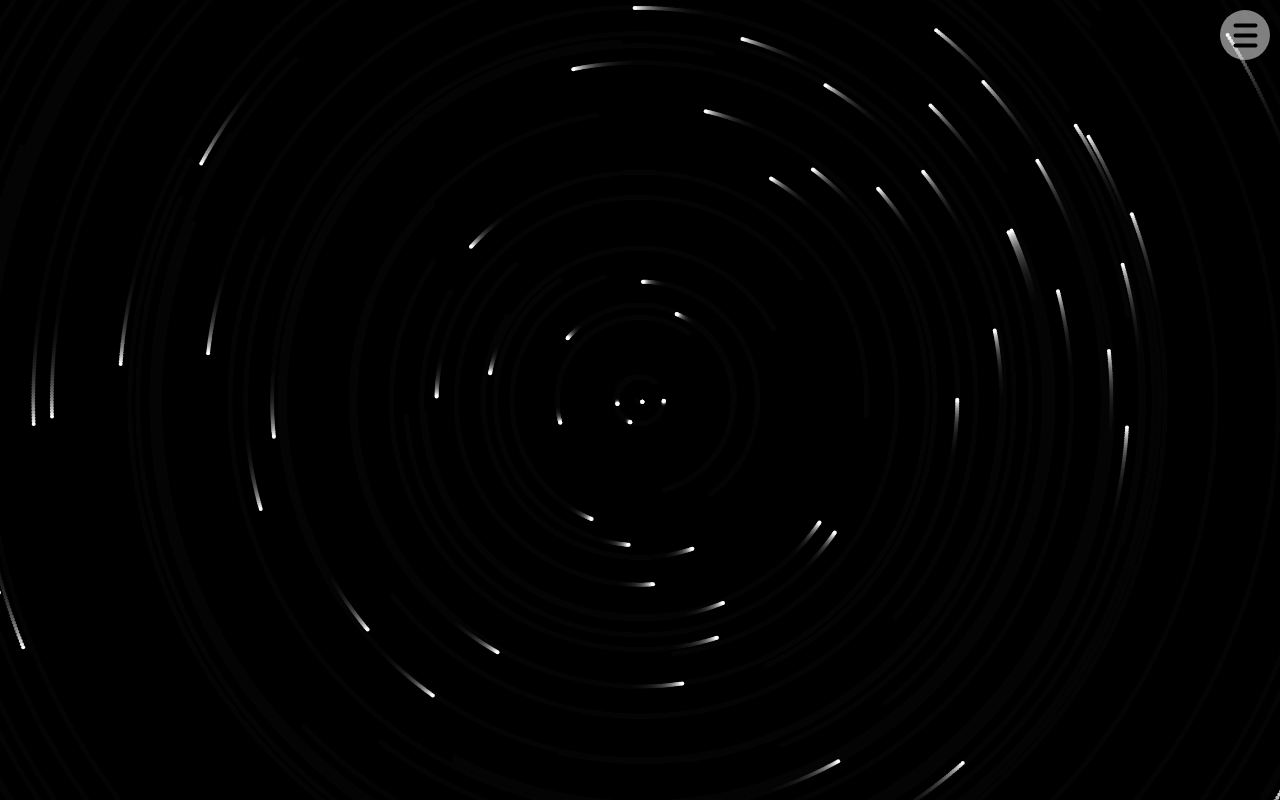
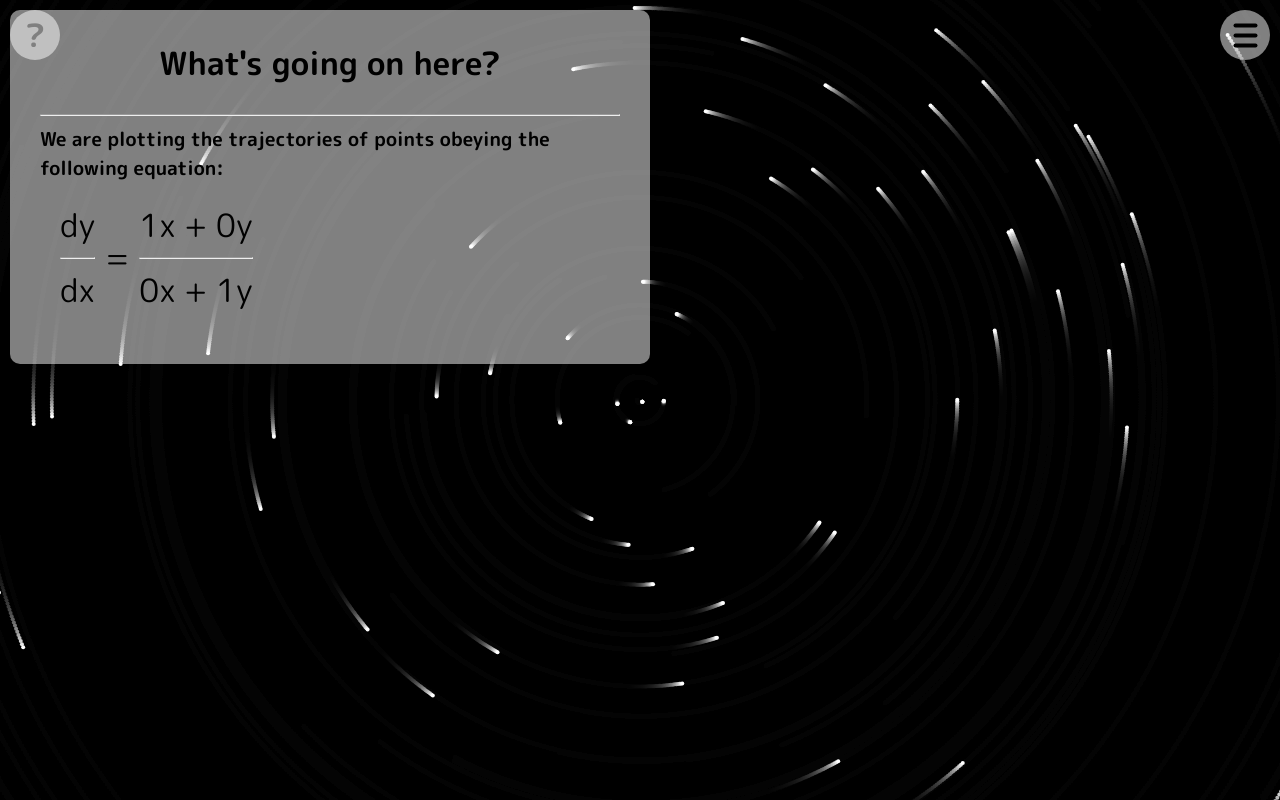
Before and after one commit to garyg-3/differential-equation-plotter, a plain HTML site: page main.html in a window 1280 px wide. Drawn offline with Linux system fonts and the light colour scheme.

Commit message:
Added help menu

```diff
--- /dev/null
+++ b/help.css
@@ -0,0 +1,37 @@
+.help__open {
+    display: grid;
+    position: absolute;
+    top: 10px;
+    left: 10px;
+    font-size: 2rem;
+    font-weight: 800;
+    cursor: pointer;
+    background-color: rgba(255, 255, 255, 0.5);
+    height: 50px;
+    width: 50px;
+    border-radius: 50px;
+    place-items: center;
+    transition: transform .2s ease-out;
+}
+
+.help__open:hover {
+    transform: scale(1.1);
+}
+
+.help {
+    max-width: 50%;
+    box-sizing: border-box;
+    position: absolute;
+    top: 0;
+    left: 0;
+    background-color: rgba(255, 255, 255, 0.5);
+    margin: 10px;
+    border-radius: 10px;
+    padding: 30px;
+    transition: all 1s;
+}
+
+.help__text {
+    font-size: 1.2rem;
+    font-weight: 700;
+}
--- a/main.html
+++ b/main.html
@@ -7,6 +7,7 @@
 	<link rel="stylesheet" type="text/css" href="main.css">
 	<link rel="stylesheet" type="text/css" href="menu.css">
 	<link rel="stylesheet" type="text/css" href="button.css">
+	<link rel="stylesheet" type="text/css" href="help.css">
 	<script src="main.js" type="module" defer></script>
 	<link rel="preconnect" href="https://fonts.googleapis.com">
 	<link rel="preconnect" href="https://fonts.gstatic.com" crossorigin>
@@ -102,6 +103,35 @@
 		</div>
 	</div>
 
+	<div class="help__open">
+		?
+	</div>
+
+	<div class="help">
+		<h2 class="menu__title">What's going on here?</h2>
+		<hr>
+		<p class="help__text">We are plotting the trajectories of points obeying the following equation:</p>
+		<div class="ode-equation">
+			<div class="ode-equation__diff">
+				<p>dy</p>
+				<hr>
+				<p>dx</p>
+			</div>
+			<div class="ode-equation__equals">
+				<p>=</p>
+			</div>
+			<div class="ode-equation__expressions">
+				<div class="ode-equation__expression">
+					<p class="ode-equation__text">1x + 0y</p>
+				</div>
+				<hr>
+				<div class="ode-equation__expression">
+					<p class="ode-equation__text">0x + 1y</p>
+				</div>
+			</div>
+		</div>
+	</div>
+
 </body>
 
 </html>
```
